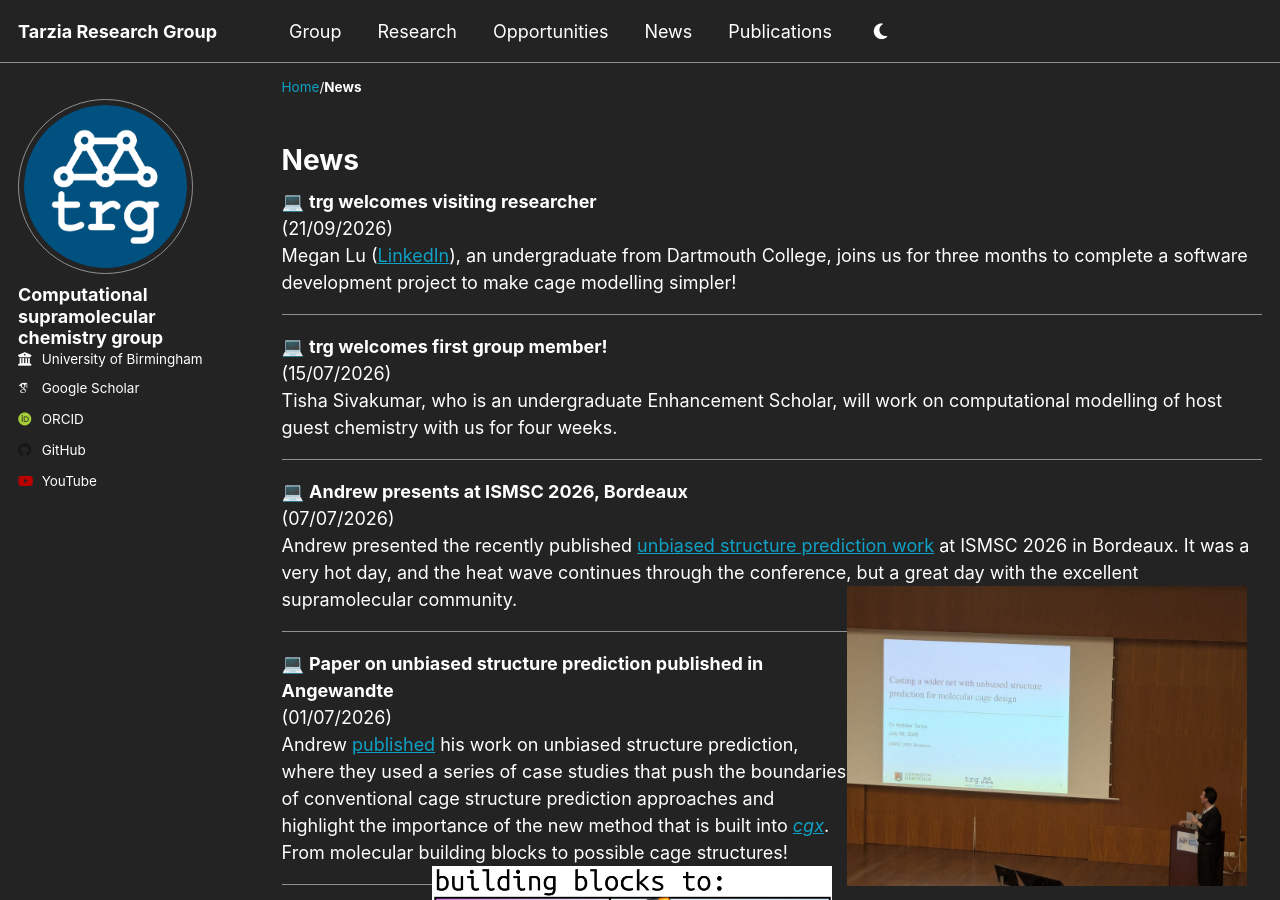
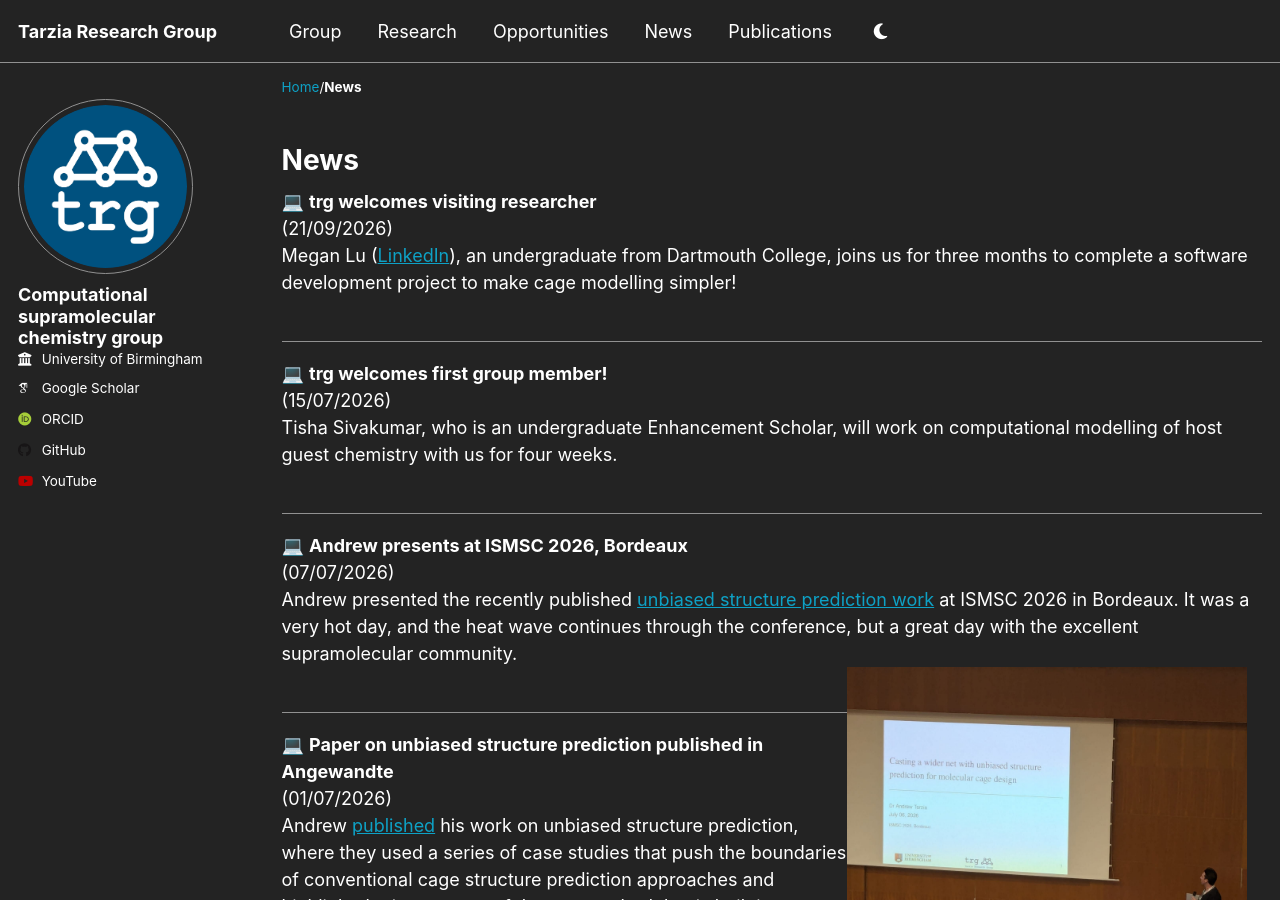
Before and after one commit to TarziaResearchGroup/TarziaResearchGroup.github.io, a Jekyll site: the page built from _pages/news.html, in a window 1280 px wide and 900 px high. Built offline with Jekyll 4.4.1, drawn with Linux system fonts in a browser that asks for light colours; some web fonts are replaced; a script that is not in the unit is left out.

Commit message:
Update news.html

```diff
--- a/_pages/news.html
+++ b/_pages/news.html
@@ -23,7 +23,7 @@ redirect_from:
     <div id="left">
       &#128187; <b>{{ work.title }}</b><br>
       ({{ work.date }})<br>
-      {{ work.text }}
+      {{ work.text }} <br>
       {{ work.image }} <br>
     </div>
     <div class="clear"></div>
```
